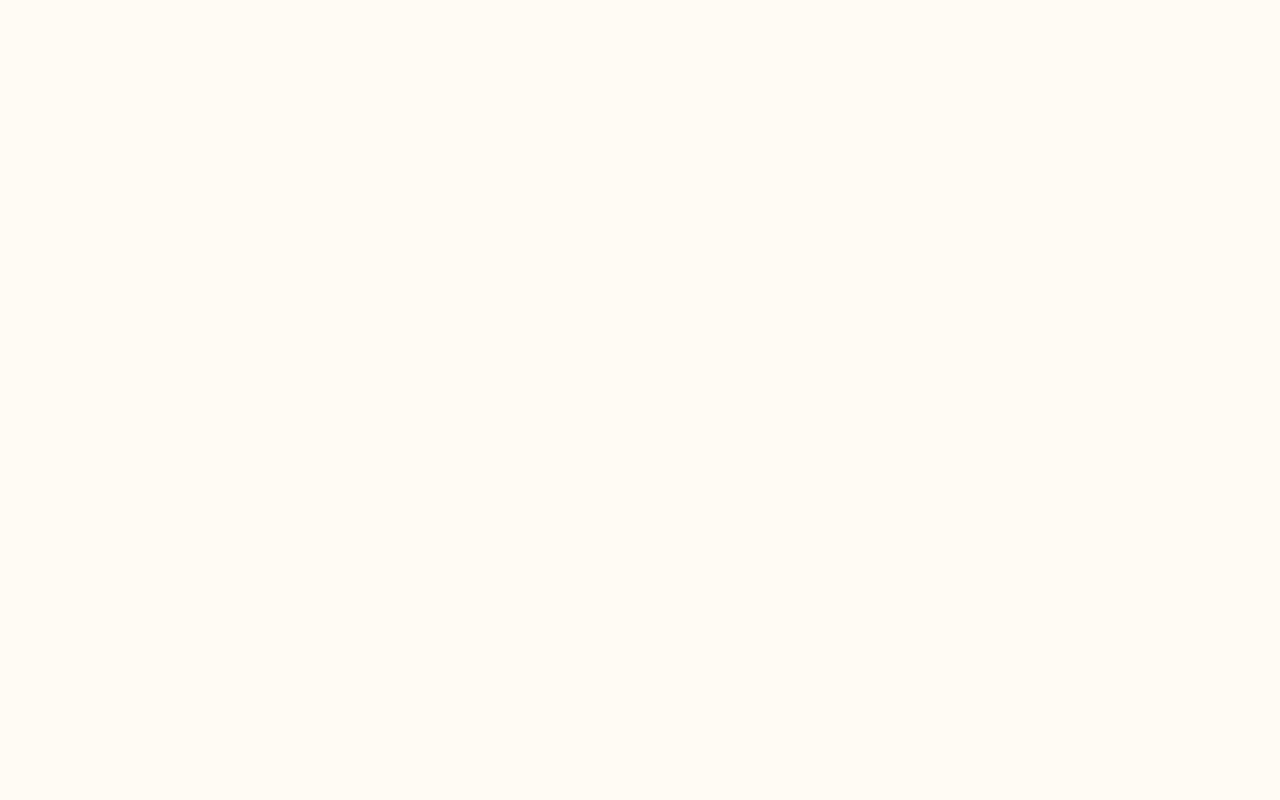
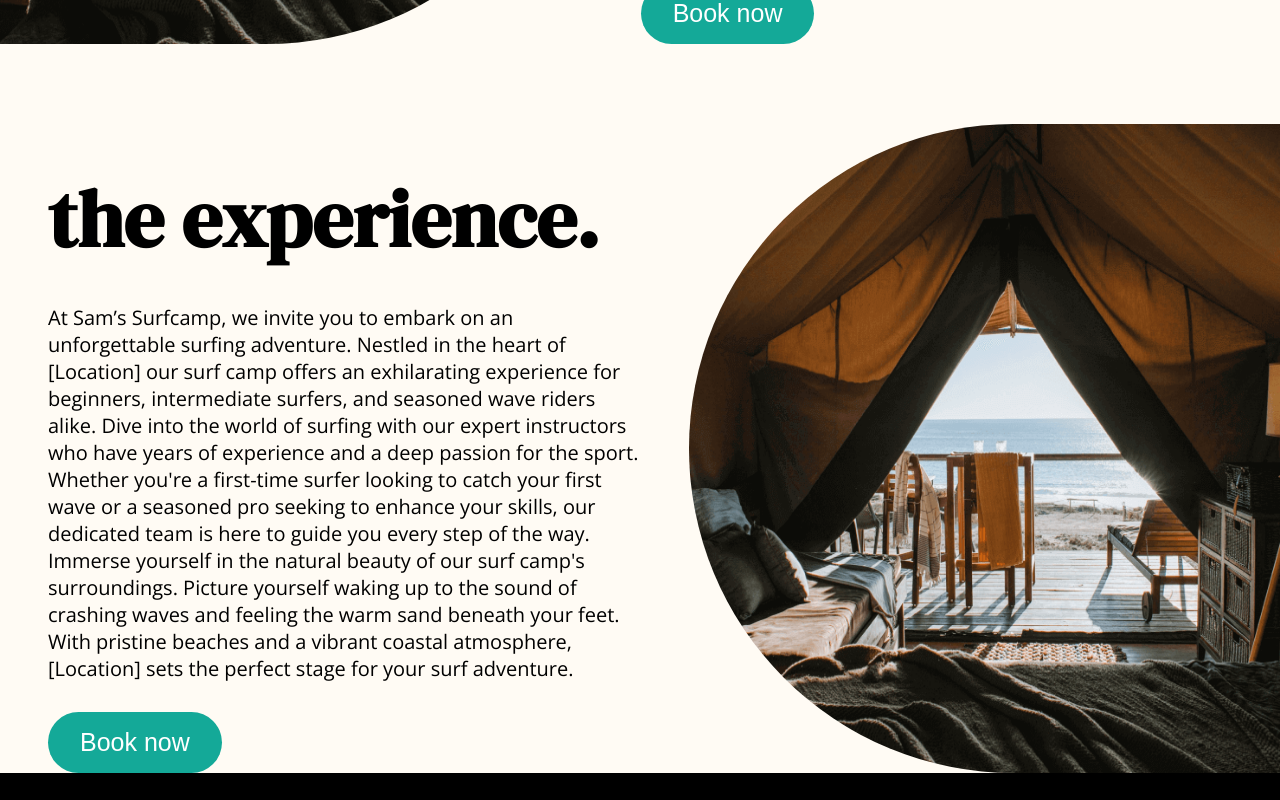
Before and after one commit to alexgrimm87/nextjs13-surfcamp, a Next.js app: page / in a window 1280 px wide. Shown: the part 1560-2360 px from the top of the page. Before the commit the page ends 1244 px from the top, so only its background shows below. Built offline with nearby package versions, Linux system fonts and the light colour scheme.

Commit message:
info block

```diff
--- /dev/null
+++ b/app/_components/InfoBlock.jsx
@@ -0,0 +1,20 @@
+const InfoBlock = ({ data }) => {
+  const { headline, text, showImageRight, imageSrc, button } = data;
+
+  return (
+    <div className={`info ${showImageRight ? "info--reversed" : ""}`}>
+      <img
+        className="info__image"
+        src={imageSrc || "/info-blocks/rectangle.png"}
+        alt=""
+      />
+      <div className="info__text">
+        <h2 className="info__headline">{headline}</h2>
+        {text}
+        {button}
+      </div>
+    </div>
+  );
+};
+
+export default InfoBlock;
--- a/app/page.js
+++ b/app/page.js
@@ -1,5 +1,6 @@
 import Image from 'next/image'
 import HeroSection from "@/app/_components/HeroSection";
+import InfoBlock from "@/app/_components/InfoBlock";
 
 export default function Home() {
   const heroHeadline = (
@@ -10,9 +11,35 @@
     </>
   );
 
+  const infoBlockData = {
+    headline: "the experience.",
+    text: (
+      <p className="copy">
+        At Sam’s Surfcamp, we invite you to embark on an unforgettable surfing
+        adventure. Nestled in the heart of [Location] our surf camp offers an
+        exhilarating experience for beginners, intermediate surfers, and
+        seasoned wave riders alike. Dive into the world of surfing with our
+        expert instructors who have years of experience and a deep passion for
+        the sport. Whether you're a first-time surfer looking to catch your
+        first wave or a seasoned pro seeking to enhance your skills, our
+        dedicated team is here to guide you every step of the way. Immerse
+        yourself in the natural beauty of our surf camp's surroundings. Picture
+        yourself waking up to the sound of crashing waves and feeling the warm
+        sand beneath your feet. With pristine beaches and a vibrant coastal
+        atmosphere, [Location] sets the perfect stage for your surf adventure.
+      </p>
+    ),
+    button: (
+      <button className="btn btn--medium btn--turquoise">Book now</button>
+    ),
+    showImageRight: false
+  };
+
   return (
     <main>
       <HeroSection headline={heroHeadline} />
+      <InfoBlock data={infoBlockData} />
+      <InfoBlock data={{ ...infoBlockData, showImageRight: true }} />
     </main>
   );
 }
--- a/sass/components/_header.scss
+++ b/sass/components/_header.scss
@@ -12,7 +12,7 @@
   &--light {
     color: white;
 
-    & .header__logo {
+    .header__logo {
       filter: invert(99%) sepia(3%) saturate(825%) hue-rotate(200deg)
         brightness(118%) contrast(100%);
     }
--- /dev/null
+++ b/sass/components/_info-block.scss
@@ -0,0 +1,34 @@
+.info {
+  display: flex;
+  justify-content: space-between;
+  padding-right: 4.8rem;
+  margin-top: 8rem;
+
+  &--reversed {
+    flex-direction: row-reverse;
+    padding-left: 4.8rem;
+    padding-right: 0;
+
+    .info__image {
+      border-radius: 329px 0 0 329px;
+    }
+  }
+
+  &__image,
+  &__text {
+    width: 48%;
+  }
+
+  &__image {
+    border-radius: 0 329px 329px 0;
+  }
+
+  &__headline {
+    margin-top: 4rem;
+    margin-bottom: 3rem;
+  }
+
+  .btn {
+    margin-top: 3rem;
+  }
+}
--- a/sass/main.scss
+++ b/sass/main.scss
@@ -7,3 +7,4 @@
 @import "components/button";
 @import "components/footer";
 @import "components/hero-section";
+@import "components/info-block";
```
Also changed, not shown: public/info-blocks/rectangle.png (added).
